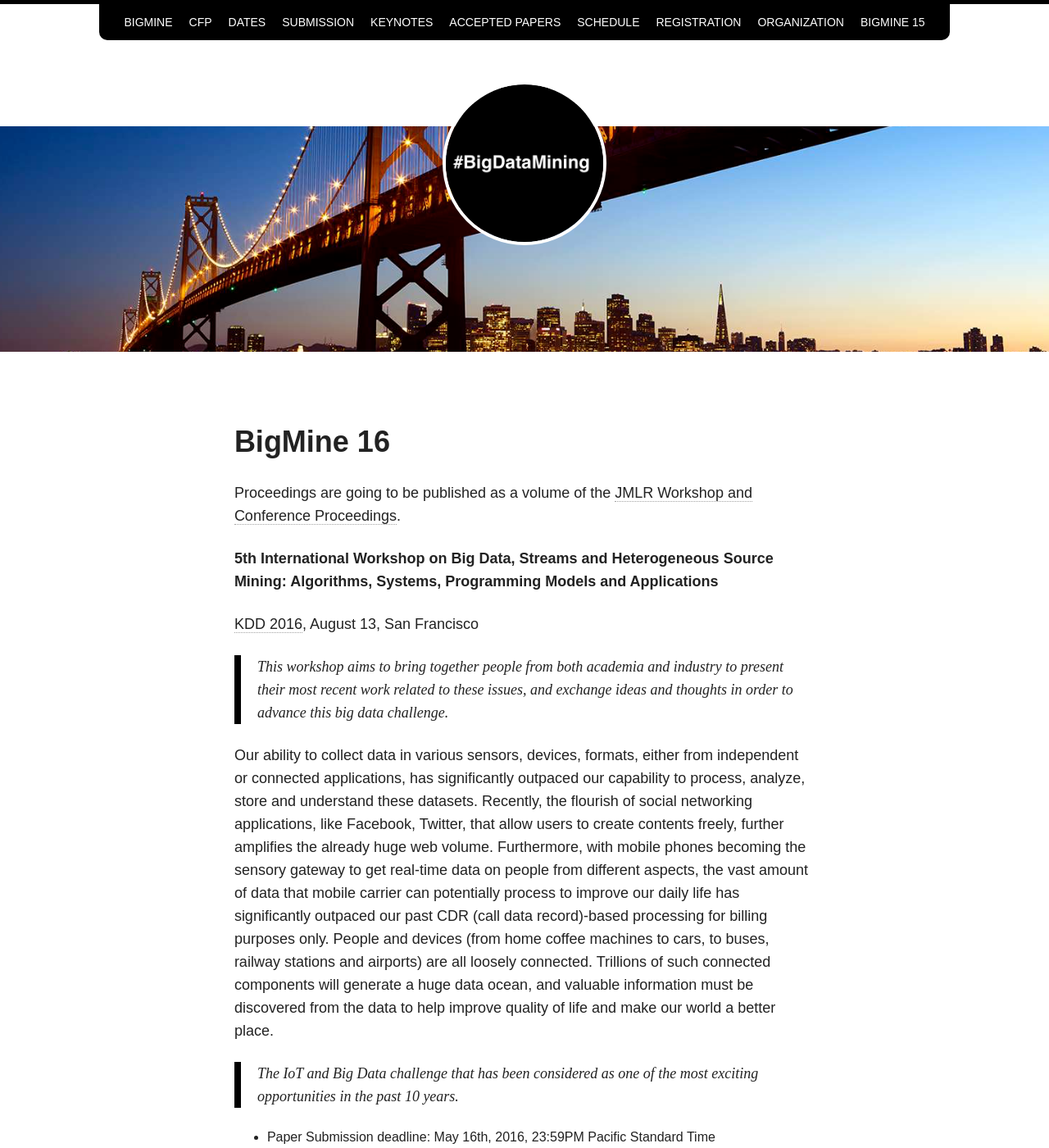
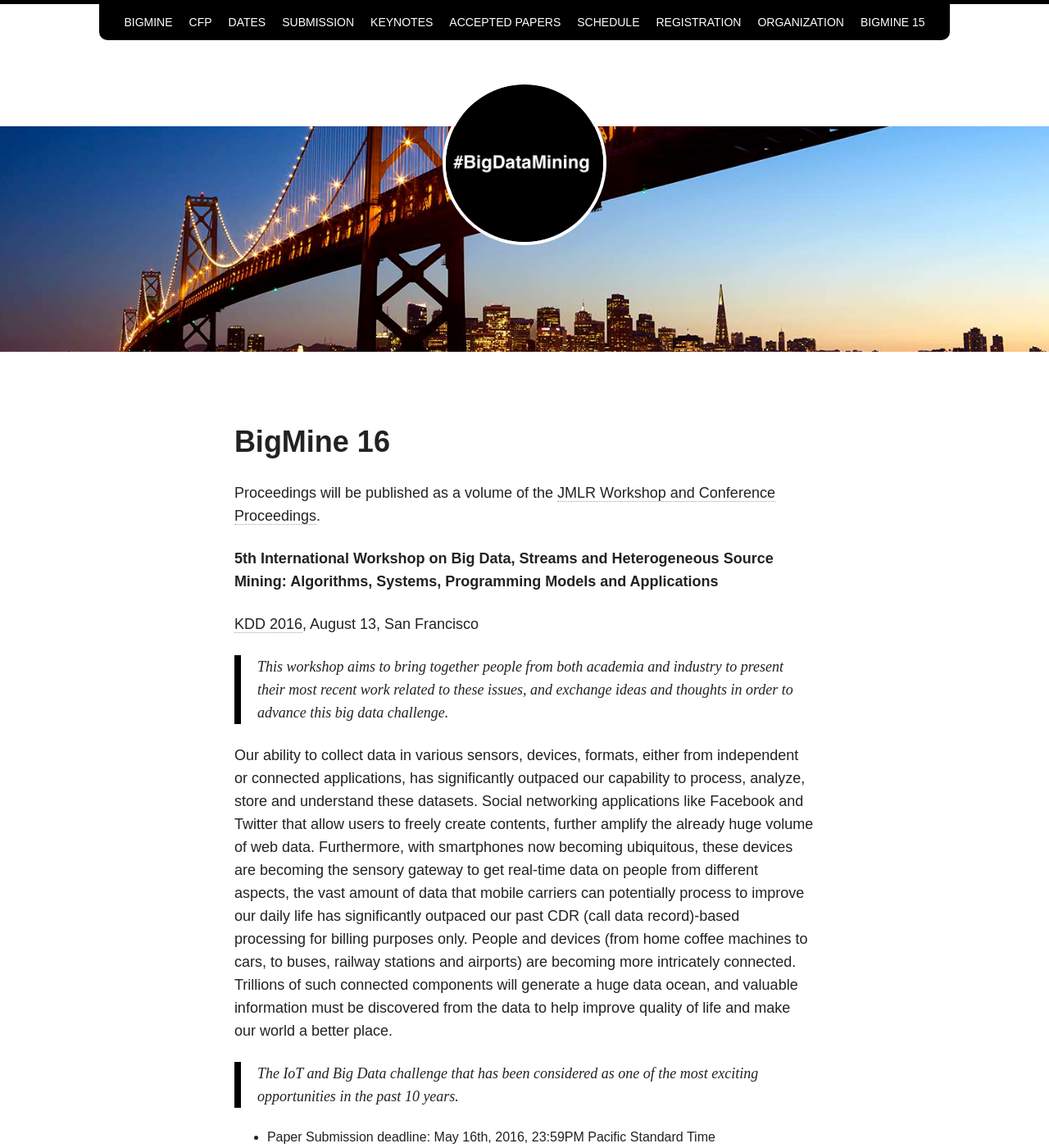
Before and after one commit to bigmine/bigmine17, a Jekyll site: the page built from index.md, in a window 1280 px wide and 1400 px high. Shown: the whole window at 82% size. Built offline with Jekyll 4.4.1, drawn with Linux system fonts in a browser that asks for light colours; nearby versions of some CDN libraries.

Commit message:
minor changes to text

```diff
--- a/index.md
+++ b/index.md
@@ -8,7 +8,7 @@ image:
 BigMine 16
 ========
 
-Proceedings are going to be published as a volume of the [JMLR Workshop and Conference Proceedings](http://jmlr.org/proceedings/).
+Proceedings will be published as a volume of the [JMLR Workshop and Conference Proceedings](http://jmlr.org/proceedings/).
 
 **5th International Workshop on Big Data, Streams and Heterogeneous Source Mining: Algorithms, Systems, Programming Models and Applications**
 
@@ -16,7 +16,7 @@ Proceedings are going to be published as a volume of the [JMLR Workshop and Conf
 
  > This workshop aims to bring together people from both academia and industry to present their most recent work related to these issues, and exchange ideas and thoughts in order to advance this big data challenge.
 
-Our ability to collect data in various sensors, devices, formats, either from independent or connected applications, has signiﬁcantly outpaced our capability to process, analyze, store and understand these datasets. Recently, the ﬂourish of social networking applications, like Facebook, Twitter, that allow users to create contents freely, further ampliﬁes the already huge web volume. Furthermore, with mobile phones becoming the sensory gateway to get real-time data on people from different aspects, the vast amount of data that mobile carrier can potentially process to improve our daily life has signiﬁcantly outpaced our past CDR (call data record)-based processing for billing purposes only. People and devices (from home coffee machines to cars, to buses, railway stations and airports) are all loosely connected. Trillions of such connected components will generate a huge data ocean, and valuable information must be discovered from the data to help improve quality of life and make our world a better place.
+Our ability to collect data in various sensors, devices, formats, either from independent or connected applications, has significantly outpaced our capability to process, analyze, store and understand these datasets. Social networking applications like Facebook and Twitter that allow users to freely create contents, further amplify the already huge volume of web data. Furthermore, with smartphones now becoming ubiquitous, these devices are becoming the sensory gateway to get real-time data on people from different aspects, the vast amount of data that mobile carriers can potentially process to improve our daily life has significantly outpaced our past CDR (call data record)-based processing for billing purposes only. People and devices (from home coffee machines to cars, to buses, railway stations and airports) are becoming more intricately connected. Trillions of such connected components will generate a huge data ocean, and valuable information must be discovered from the data to help improve quality of life and make our world a better place.
 
  > The IoT and Big Data challenge that has been considered as one of the most exciting opportunities in the past 10 years.
 
```
